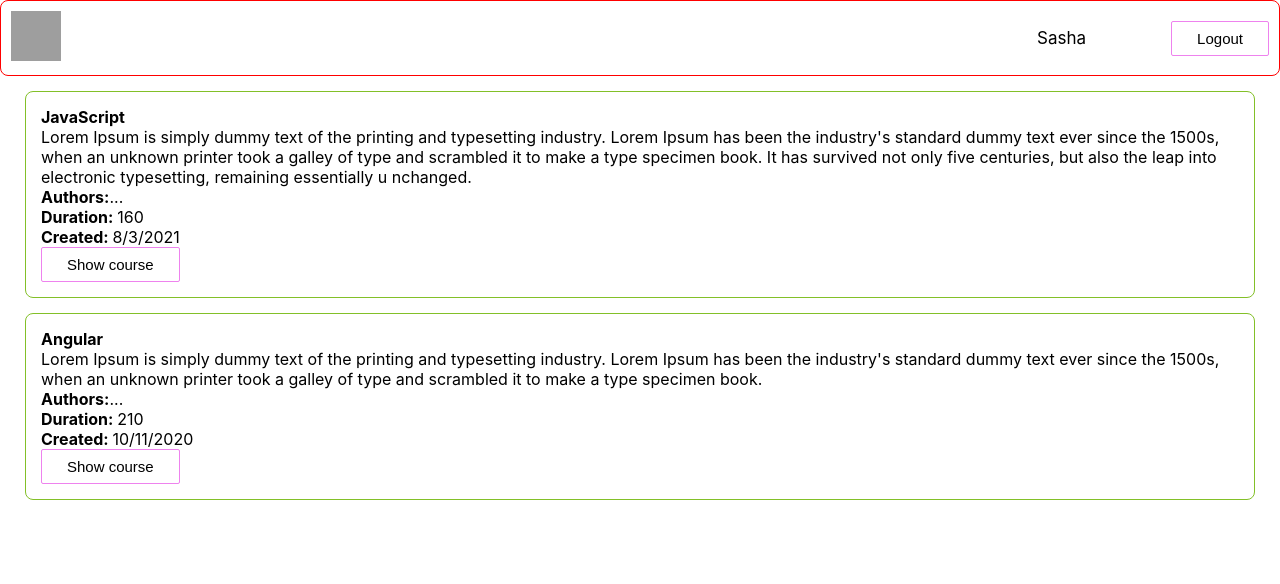
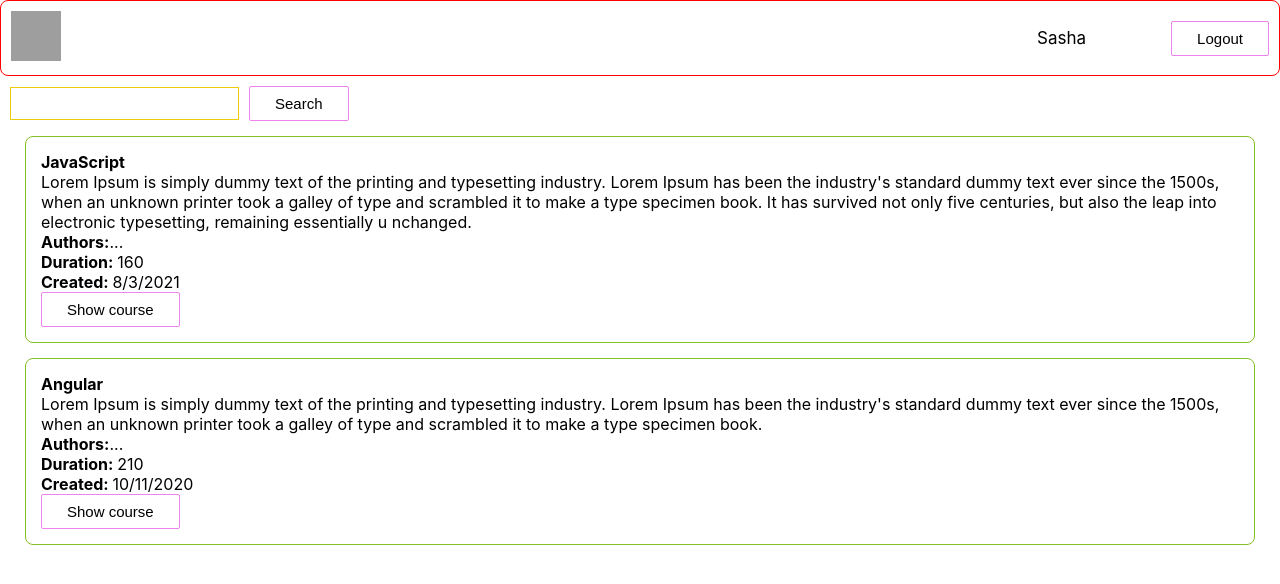
Before and after one commit to alexxandrrar/courses-list, a React (Create React App) app: page / in a window 1280 px wide. Shown: the top 584 px of the page. Built offline with nearby package versions, Linux system fonts and the light colour scheme; grey boxes are pictures that could not be loaded.

Commit message:
feature/ added search component, create input

```diff
--- a/src/App.js
+++ b/src/App.js
@@ -1,14 +1,16 @@
-import './App.css';
-import Courses from './components/Courses/Courses';
-import Header from './components/Header/Header';
+import "./App.css";
+import Courses from "./components/Courses/Courses";
+import Header from "./components/Header/Header";
+import Search from "./components/Search/Search";
 
 function App() {
-	return (
-		<div className='App'>
-			<Header />
-			<Courses />
-		</div>
-	);
+  return (
+    <div className="App">
+      <Header />
+      <Search />
+      <Courses />
+    </div>
+  );
 }
 
 export default App;
--- /dev/null
+++ b/src/components/Input/Input.jsx
@@ -0,0 +1,8 @@
+import React from "react";
+import s from "./Input.module.css";
+
+const Input = () => {
+  return <input type="text" className={s.input}></input>;
+};
+
+export default Input;
--- /dev/null
+++ b/src/components/Input/Input.module.css
@@ -0,0 +1,5 @@
+.input {
+  border: 1.5px rgb(235, 205, 11) solid;
+  padding: 8px 25px;
+  margin-right: 10px;
+}
--- /dev/null
+++ b/src/components/Search/Search.jsx
@@ -0,0 +1,15 @@
+import React from "react";
+import Button from "../Button/Button";
+import Input from "../Input/Input";
+import s from "./Search.module.css";
+
+const Search = () => {
+  return (
+    <div className={s.search}>
+      <Input />
+      <Button size="medium" text="Search" />
+    </div>
+  );
+};
+
+export default Search;
--- /dev/null
+++ b/src/components/Search/Search.module.css
@@ -0,0 +1,5 @@
+.search {
+  display: flex;
+  align-items: center;
+  margin: 10px;
+}
```
